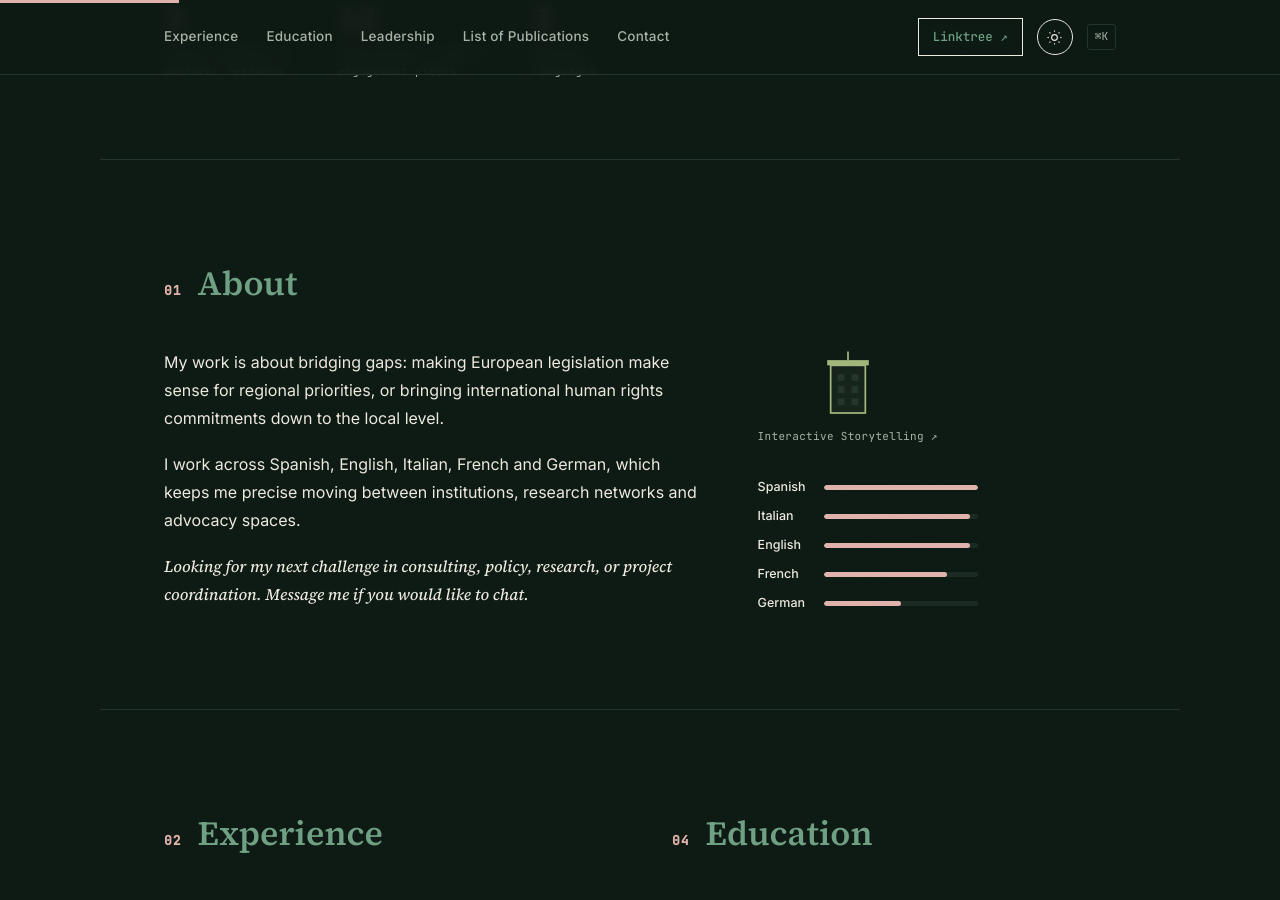
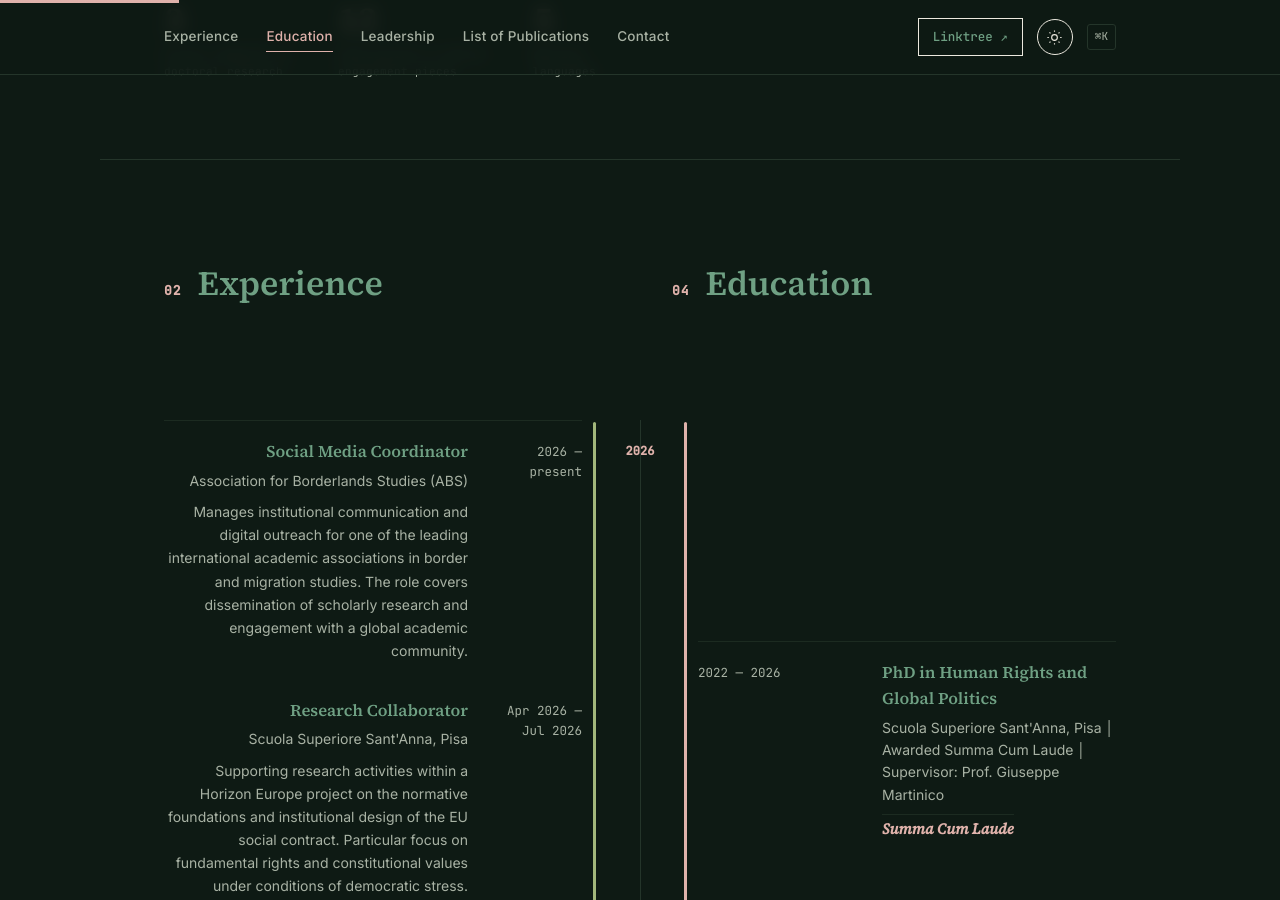
Before and after one commit to stalaveralodos-ux/s.talaveralodos, a Jekyll site: the page built from index.html, in a window 1280 px wide and 900 px high, scrolled down 1283 px. Built offline with Jekyll 4.4.1, drawn with Linux system fonts in a browser that asks for light colours.

Commit message:
Update about.html

```diff
--- a/_includes/sections/about.html
+++ b/_includes/sections/about.html
@@ -1,38 +1 @@
-<!-- ===== About ===== -->
-  <section id="about" class="section about reveal">
-    <div class="section-head">
-      <span class="section-num">{{ include.num }}</span>
-      <h2>About</h2>
-    </div>
-    <div class="about-grid">
-      <div class="about-text">
-        <p>My work is about bridging gaps: making European legislation make sense for regional priorities, or bringing international human rights commitments down to the local level.</p>
-        <p>I work across Spanish, English, Italian, French and German, which keeps me precise moving between institutions, research networks and advocacy spaces.</p>
-        <p class="about-cta">Looking for my next challenge in consulting, policy, research, or project coordination. Message me if you would like to chat.</p>
-      </div>
-      <div class="about-visual">
-        <a href="https://stalaveralodos-ux.github.io/thesis-scrollytelling/" target="_blank" rel="noopener" class="building-link" aria-label="Interactive scrollytelling: The Constitutional Role of Municipalities in the Governance of Social Rights">
-          <svg viewBox="0 0 60 80" class="building-icon" aria-hidden="true">
-            <line x1="30" y1="14" x2="30" y2="4" class="building-antenna"></line>
-            <rect x="6" y="14" width="48" height="6" class="building-roof"></rect>
-            <rect x="10" y="20" width="40" height="55" class="building-body"></rect>
-            <rect x="18" y="30" width="8" height="8" class="building-window"></rect>
-            <rect x="34" y="30" width="8" height="8" class="building-window"></rect>
-            <rect x="18" y="44" width="8" height="8" class="building-window"></rect>
-            <rect x="34" y="44" width="8" height="8" class="building-window"></rect>
-            <rect x="18" y="58" width="8" height="8" class="building-window"></rect>
-            <rect x="34" y="58" width="8" height="8" class="building-window"></rect>
-          </svg>
-          <span class="building-label">Interactive Storytelling ↗</span>
-        </a>
-
-        <ul class="lang-bars">
-          <li class="lang-bar" data-level="100"><span class="lang-name">Spanish</span><span class="lang-track"><span class="lang-fill"></span></span></li>
-          <li class="lang-bar" data-level="95"><span class="lang-name">Italian</span><span class="lang-track"><span class="lang-fill"></span></span></li>
-          <li class="lang-bar" data-level="95"><span class="lang-name">English</span><span class="lang-track"><span class="lang-fill"></span></span></li>
-          <li class="lang-bar" data-level="80"><span class="lang-name">French</span><span class="lang-track"><span class="lang-fill"></span></span></li>
-          <li class="lang-bar" data-level="50"><span class="lang-name">German</span><span class="lang-track"><span class="lang-fill"></span></span></li>
-        </ul>
-      </div>
-    </div>
-  </section>
+<!-- Sección About eliminada a propósito: su contenido ahora vive en el hero ("Hello, I'm Silvia!"). -->
```
